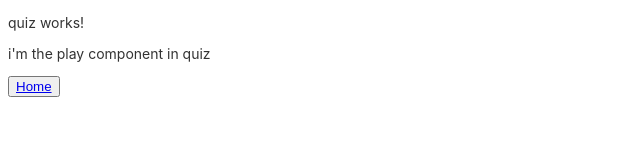
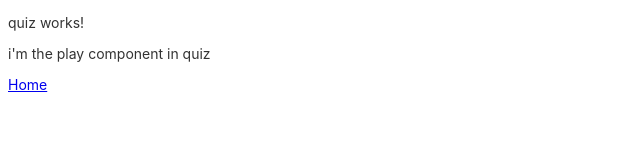
Before and after one commit to xyntechx/My-DBZ, an Angular app: page /quiz in a window 1280 px wide. Both pictures are taken after a click on the button "Quiz". Shown: the top 160 px of the page, without its empty margins (0-640 px from the left). Built offline with nearby package versions, Linux system fonts and the light colour scheme.

Commit message:
🐛 Replace <button> with just <a>

```diff
--- a/src/app/quiz/quiz.component.html
+++ b/src/app/quiz/quiz.component.html
@@ -1,8 +1,9 @@
-<div *ngIf="is_quizpage; else newPage">
+<!-- if-else block to replace the entire page with the component of the target path -->
+
+<main *ngIf="is_quizpage; else newPage">
   <p>quiz works!</p>
   <app-play></app-play>
-  <button (click)="changePage()">
-    <a routerLink="../" routerLinkActive="active">Home</a>
-  </button>
-</div>
+  <a (click)="changePage()" routerLink="../" routerLinkActive="active">Home</a>
+</main>
+
 <ng-template #newPage><router-outlet></router-outlet></ng-template>
```
